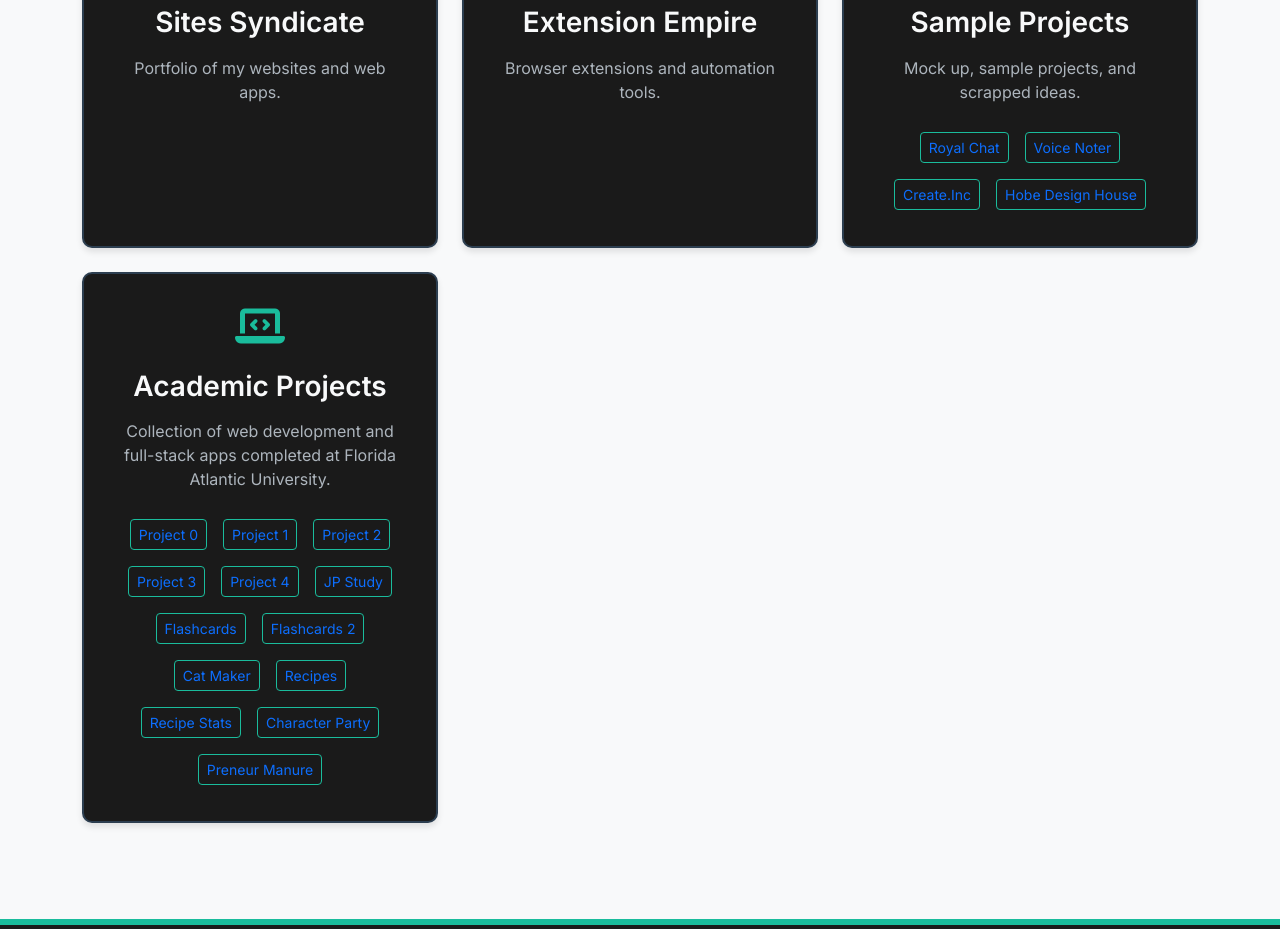
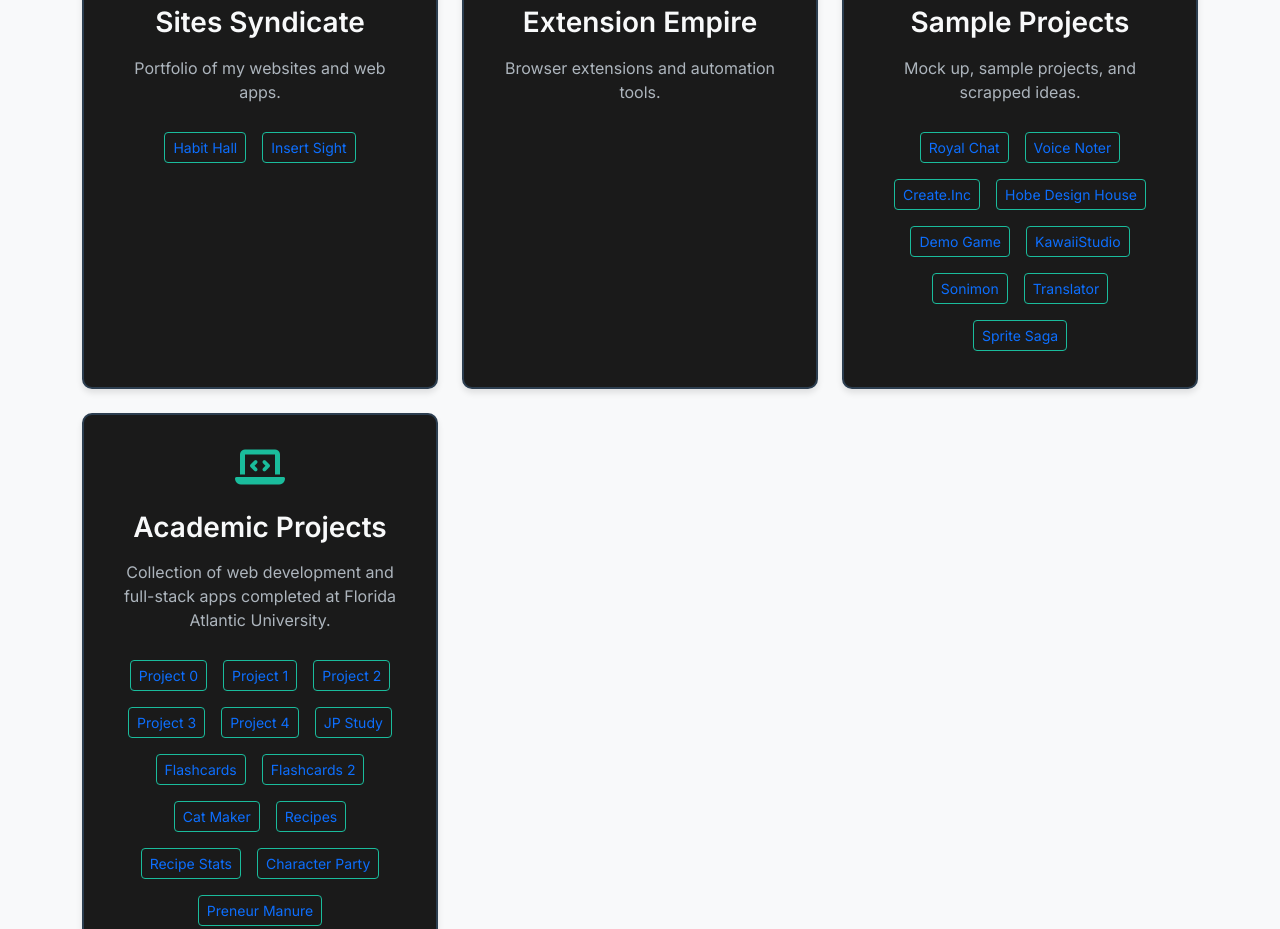
Before and after one commit to AirealAce/Home-Page, a Next.js app: page / in a window 1280 px wide. Shown: the part 1900-2829 px from the top of the page. Built offline with nearby package versions, Linux system fonts and the light colour scheme.

Commit message:
Add new sample projects and sites to portfolio

```diff
--- a/src/app/page.tsx
+++ b/src/app/page.tsx
@@ -132,6 +132,8 @@
                 </p>
                 <div className="project-links">
                   {/* Add site links here if needed */}
+                  <Link href="https://habithall.com" className="btn btn-sm btn-outline-primary" onMouseEnter={onHover} onClick={onClick}>Habit Hall</Link>
+                  <Link href="https://insertsight.com" className="btn btn-sm btn-outline-primary" onMouseEnter={onHover} onClick={onClick}>Insert Sight</Link>
                 </div>
               </div>
             </div>
@@ -161,6 +163,11 @@
                   <Link href="https://voicenoter.aaronmills.co" className="btn btn-sm btn-outline-primary" onMouseEnter={onHover} onClick={onClick}>Voice Noter</Link>
                   <Link href="https://createinc.aaronmills.co" className="btn btn-sm btn-outline-primary" onMouseEnter={onHover} onClick={onClick}>Create.Inc</Link>
                   <Link href="https://mock.hobedesignhouse.aaronmills.co" className="btn btn-sm btn-outline-primary" onMouseEnter={onHover} onClick={onClick}>Hobe Design House</Link>
+                  <Link href="https://demo-jump-game.aaronmills.co" className="btn btn-sm btn-outline-primary" onMouseEnter={onHover} onClick={onClick}>Demo Game</Link>
+                  <Link href="https://kawaiistudio.aaronmills.co" className="btn btn-sm btn-outline-primary" onMouseEnter={onHover} onClick={onClick}>KawaiiStudio</Link>
+                  <Link href="https://sonicmon.aaronmills.co" className="btn btn-sm btn-outline-primary" onMouseEnter={onHover} onClick={onClick}>Sonimon</Link>
+                  <Link href="https://translator.aaronmills.co" className="btn btn-sm btn-outline-primary" onMouseEnter={onHover} onClick={onClick}>Translator</Link>
+                  <Link href="https://spritesaga.aaronmills.co" className="btn btn-sm btn-outline-primary" onMouseEnter={onHover} onClick={onClick}>Sprite Saga</Link>
                 </div>
               </div>
             </div>
```
